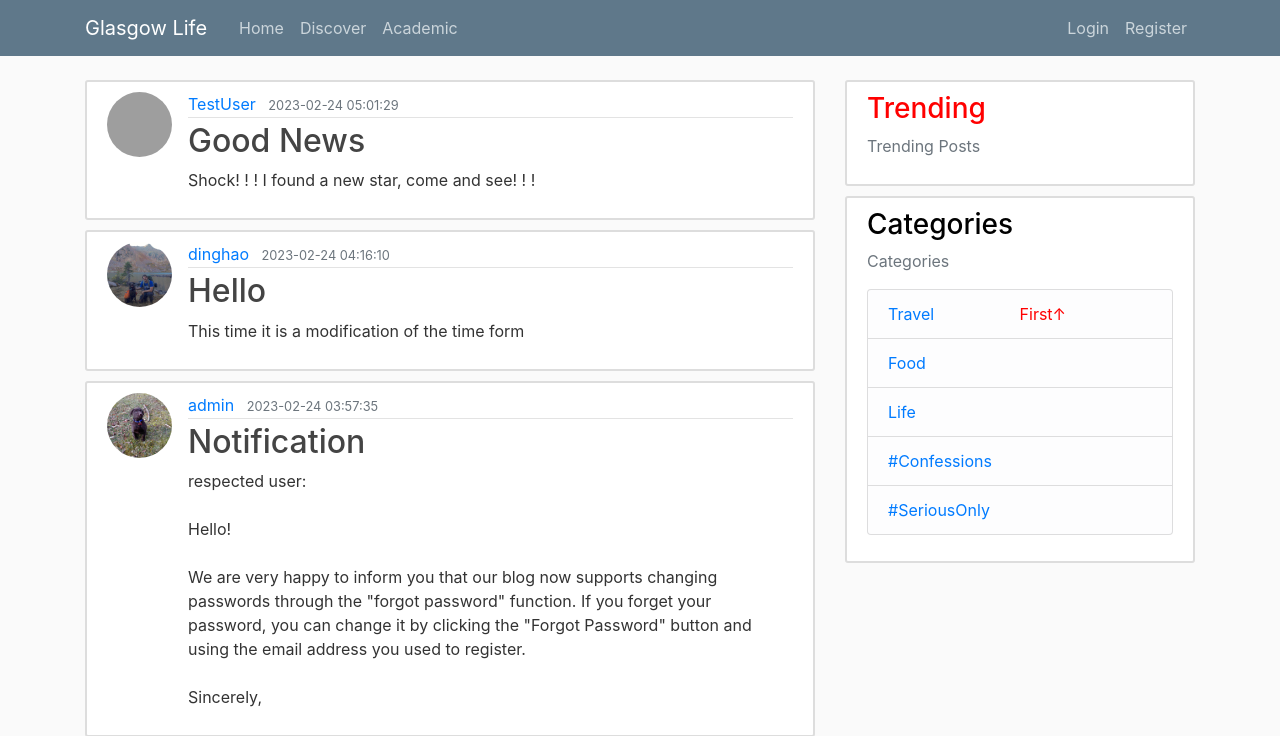
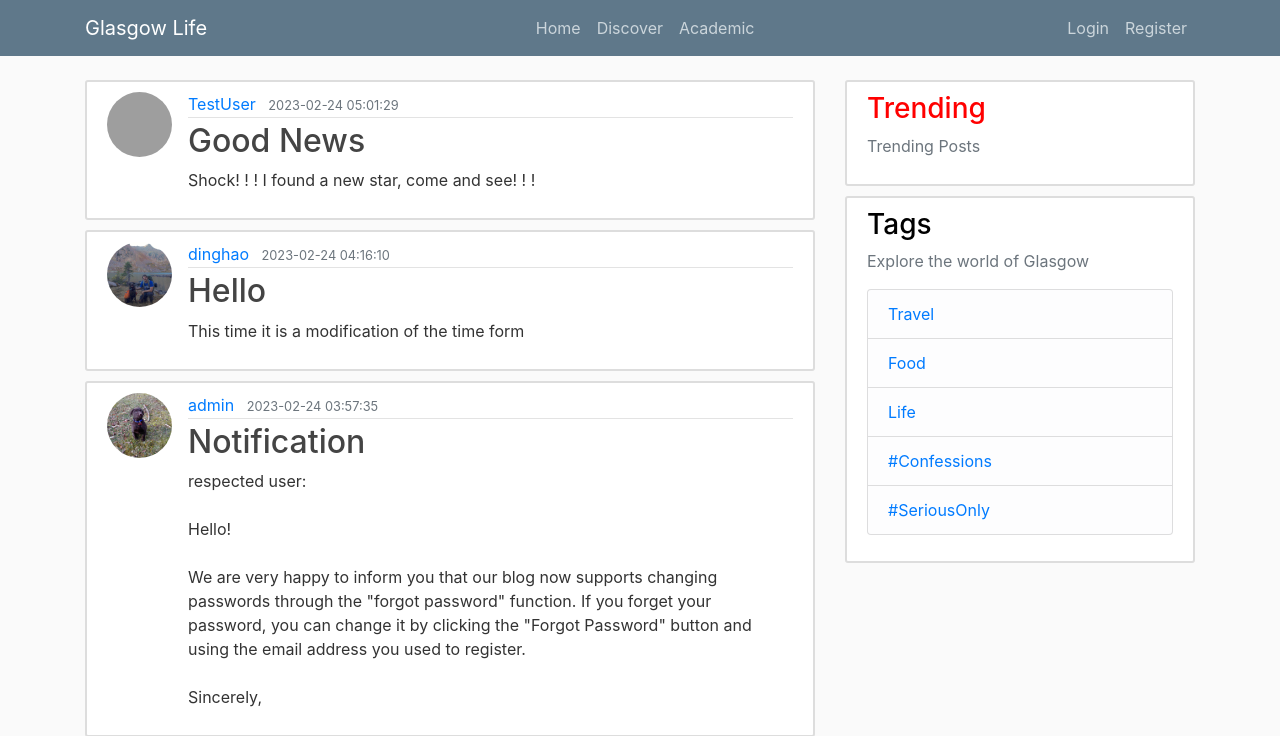
Before and after one commit to KeertanaSG/Django_Blogging_Website, a Django app: page / in a window 1280 px wide. Shown: the top 736 px of the page. Run offline with Django 4.2, Linux system fonts and the light colour scheme; data comes from the database, SQL or seed files in the repository; parts of the project's set-up code (start-up, migrations or seed data) failed here and were passed over; some libraries are stand-ins or nearby versions; grey boxes are pictures that could not be loaded.

Commit message:
Put things in the centre

```diff
--- a/blog/templates/blog/base.html
+++ b/blog/templates/blog/base.html
@@ -19,28 +19,33 @@
     {% endif %}
 </head>
 <body>
-  <!-- Header -->
-    <header class="site-header">
+  <header class="site-header">
+    <!-- Navbar with brand logo and toggle button for small screens -->
       <nav class="navbar navbar-expand-md navbar-dark bg-steel fixed-top">
         <div class="container">
           <!-- Website Name and Logo -->
           <a class="navbar-brand mr-4" href="{% url 'blog-home' %}">Glasgow Life</a>
+          <!-- Toggle button for small screens -->
           <button class="navbar-toggler" type="button" data-toggle="collapse" data-target="#navbarToggle" aria-controls="navbarToggle" aria-expanded="false" aria-label="Toggle navigation">
-          <span class="navbar-toggler-icon"></span>
+            <span class="navbar-toggler-icon"></span>
           </button>
+          <!-- Navbar links -->
           <div class="collapse navbar-collapse" id="navbarToggle">
-            <div class="navbar-nav mr-auto">
+            <!-- Left side of the navbar -->
+            <div class="navbar-nav mr-auto mx-auto">
               <a class="nav-item nav-link" href="{% url 'blog-home' %}">Home</a>
               <a class="nav-item nav-link" href="{% url 'blog-school' %}">Discover</a>
               <a class="nav-item nav-link" href="{% url 'blog-academic' %}">Academic</a>
             </div>
-            <!-- Navbar Right Side -->
+            <!-- Right side of the navbar -->
             <div class="navbar-nav">
               {% if user.is_authenticated %}
+                <!-- Show links for authenticated users -->
                 <a class="nav-item nav-link" href="{% url 'post-create' %}">New Post</a>
                 <a class="nav-item nav-link" href="{% url 'profile' %}">Profile</a>
                 <a class="nav-item nav-link" href="{% url 'logout' %}">Logout</a>
               {% else %}
+                <!-- Show links for non-authenticated users -->
                 <a class="nav-item nav-link" href="{% url 'login' %}">Login</a>
                 <a class="nav-item nav-link" href="{% url 'register' %}">Register</a>
               {% endif %}
@@ -80,10 +85,10 @@
           </div>
             <div class="col-md-12">
               <div class="content-section" >
-                <h3 style="color:black">Categories</h3>
-                <p class='text-muted'>Categories
+                <h3 style="color:black">Tags</h3>
+                <p class='text-muted'>Explore the world of Glasgow
                 <ul class="list-group">
-                  <li class="list-group-item list-group-item-light"><a href="{% url 'blog-home' %}"> Travel<a style="color:red">&nbsp;&nbsp;&nbsp;&nbsp;&nbsp;&nbsp;&nbsp;&nbsp;&nbsp;&nbsp;&nbsp;&nbsp;&nbsp;&nbsp;&nbsp;&nbsp;&nbsp;&nbsp;&nbsp;First↑</a> </li>
+                  <li class="list-group-item list-group-item-light"><a href="{% url 'blog-home' %}"> Travel</a> </li>
                   <li class="list-group-item list-group-item-light"><a href="{% url 'blog-home' %}"> Food </a></li>
                   <li class="list-group-item list-group-item-light"><a href="{% url 'blog-home' %}"> Life </a></li>
                   <li class="list-group-item list-group-item-light"><a href="{% url 'blog-home' %}"> #Confessions </a></li>
```
